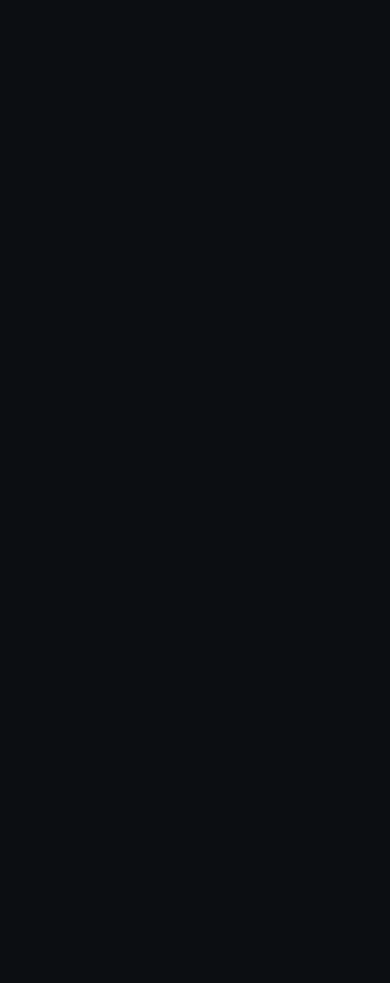
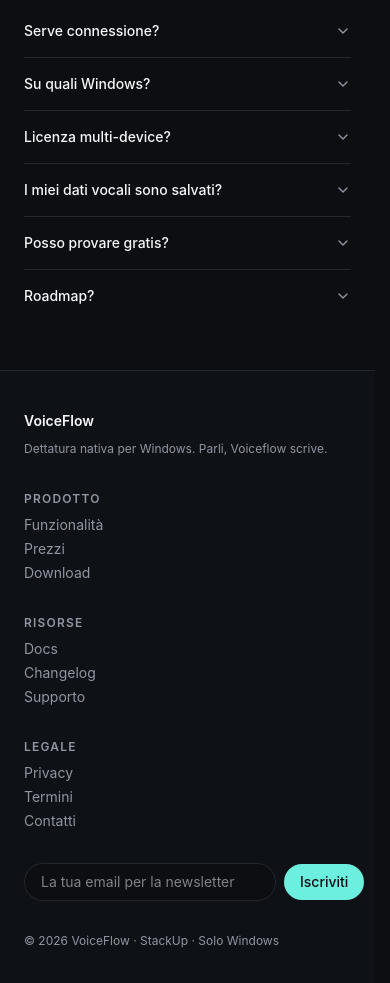
Before and after one commit to gabrieleforestieri0912-lab/Voiceflow, a Next.js app: page / in a window 390 px wide. Shown: the part 7520-8503 px from the top of the page. Before the commit the page ends 7502 px from the top, so only its background shows below. Built offline with nearby package versions, Linux system fonts and the light colour scheme.

Commit message:
feat(landing): Fase 9 FAQ + Footer + newsletter

```diff
--- a/app/page.tsx
+++ b/app/page.tsx
@@ -8,6 +8,8 @@
 import { AgenticCodingDemo } from "@/components/landing/AgenticCodingDemo";
 import { Testimonials } from "@/components/landing/Testimonials";
 import { Pricing } from "@/components/landing/Pricing";
+import { FAQ } from "@/components/landing/FAQ";
+import { Footer } from "@/components/landing/Footer";
 
 export default function Page() {
   return (
@@ -23,10 +25,9 @@
         <AgenticCodingDemo />
         <Testimonials />
         <Pricing />
+        <FAQ />
       </main>
-      <footer className="border-t border-border py-8 text-center text-xs text-muted-foreground">
-        VoiceFlow · StackUp · Solo Windows · Fase 8 — Pricing
-      </footer>
+      <Footer />
     </div>
   );
 }
--- a/components/landing/FAQ.tsx
+++ b/components/landing/FAQ.tsx
@@ -1,2 +1,27 @@
-'use client';
-export const FAQ = () => <section>FAQ — Fase 9</section>;
+"use client";
+
+import { Accordion, AccordionContent, AccordionItem, AccordionTrigger } from "@/components/ui/accordion";
+import { siteContent } from "@/lib/content";
+
+const faqs = [
+  ...siteContent.faq,
+  { q: "I miei dati vocali sono salvati?", a: "No. Trascrizione via proxy senza salvataggio audio, nessun log testo. Solo contatori anonimi se attivi." },
+  { q: "Posso provare gratis?", a: "Sì, Free include trascrizione base e offline. Passi a Pro quando vuoi." },
+  { q: "Roadmap?", a: "Vocabolario condiviso, assistente riunioni esteso e modelli locali opzionali." },
+];
+
+export function FAQ() {
+  return (
+    <section id="faq" className="mx-auto max-w-3xl px-6 py-12 sm:py-16">
+      <h2 className="text-center text-2xl font-semibold tracking-tight sm:text-3xl">Domande frequenti</h2>
+      <Accordion type="single" collapsible className="mt-6">
+        {faqs.map((f, i) => (
+          <AccordionItem key={i} value={`item-${i}`} className="border-border">
+            <AccordionTrigger className="text-left text-sm">{f.q}</AccordionTrigger>
+            <AccordionContent className="text-sm leading-6 text-muted-foreground">{f.a}</AccordionContent>
+          </AccordionItem>
+        ))}
+      </Accordion>
+    </section>
+  );
+}
--- a/components/landing/Footer.tsx
+++ b/components/landing/Footer.tsx
@@ -1,2 +1,85 @@
-'use client';
-export const Footer = () => <footer>Footer — Fase 9</footer>;
+"use client";
+
+import { useState } from "react";
+import { Button } from "@/components/ui/button";
+import { createClient } from "@/lib/supabase/client";
+
+export function Footer() {
+  const [email, setEmail] = useState("");
+  const [status, setStatus] = useState<"idle" | "loading" | "success" | "error">("idle");
+  const [msg, setMsg] = useState("");
+
+  const onSubmit = async (e: React.FormEvent) => {
+    e.preventDefault();
+    if (!email.includes("@")) {
+      setStatus("error");
+      setMsg("Inserisci un'email valida.");
+      return;
+    }
+    setStatus("loading");
+    try {
+      const supabase = createClient();
+      const { error } = await supabase.from("newsletter_signups").insert({ email: email.trim().toLowerCase() });
+      if (error) throw error;
+      setStatus("success");
+      setMsg("Iscritto! Ti aggiorneremo.");
+      setEmail("");
+    } catch (err: unknown) {
+      const message = err instanceof Error ? err.message : "Errore iscrizione";
+      // Se tabella non esiste (RLS non deployata), mostra fallback
+      if (message.includes("newsletter_signups")) {
+        setStatus("error");
+        setMsg("Newsletter non ancora attiva — tabella da deployare (vedi docs).");
+      } else {
+        setStatus("error");
+        setMsg(message);
+      }
+    }
+  };
+
+  return (
+    <footer className="border-t border-border bg-surface/30">
+      <div className="mx-auto max-w-6xl px-6 py-10">
+        <div className="grid gap-8 sm:grid-cols-4">
+          <div>
+            <p className="text-sm font-semibold">VoiceFlow</p>
+            <p className="mt-2 text-xs leading-5 text-muted-foreground">Dettatura nativa per Windows. Parli, Voiceflow scrive.</p>
+          </div>
+          {[
+            { title: "Prodotto", links: ["Funzionalità", "Prezzi", "Download"] },
+            { title: "Risorse", links: ["Docs", "Changelog", "Supporto"] },
+            { title: "Legale", links: ["Privacy", "Termini", "Contatti"] },
+          ].map((col) => (
+            <div key={col.title}>
+              <p className="text-xs font-semibold uppercase tracking-widest text-muted-foreground">{col.title}</p>
+              <ul className="mt-2 space-y-1 text-sm text-muted-foreground">
+                {col.links.map((l) => (
+                  <li key={l} className="hover:text-foreground">
+                    <a href="#">{l}</a>
+                  </li>
+                ))}
+              </ul>
+            </div>
+          ))}
+        </div>
+
+        <form onSubmit={onSubmit} className="mt-8 flex max-w-md items-center gap-2">
+          <input
+            type="email"
+            required
+            value={email}
+            onChange={(e) => setEmail(e.target.value)}
+            placeholder="La tua email per la newsletter"
+            className="flex-1 rounded-full border border-border bg-background px-4 py-2 text-sm outline-none focus:border-ring"
+          />
+          <Button type="submit" disabled={status === "loading"} className="rounded-full bg-accent text-background hover:bg-accent/90">
+            {status === "loading" ? "Invio…" : "Iscriviti"}
+          </Button>
+        </form>
+        {msg && <p className={`mt-2 text-xs ${status === "success" ? "text-success" : "text-destructive"}`}>{msg}</p>}
+
+        <p className="mt-8 text-xs text-muted-foreground">© {new Date().getFullYear()} VoiceFlow · StackUp · Solo Windows</p>
+      </div>
+    </footer>
+  );
+}
```
Also changed, not shown: 1 other file (tests, documents, lock files or other folders).
